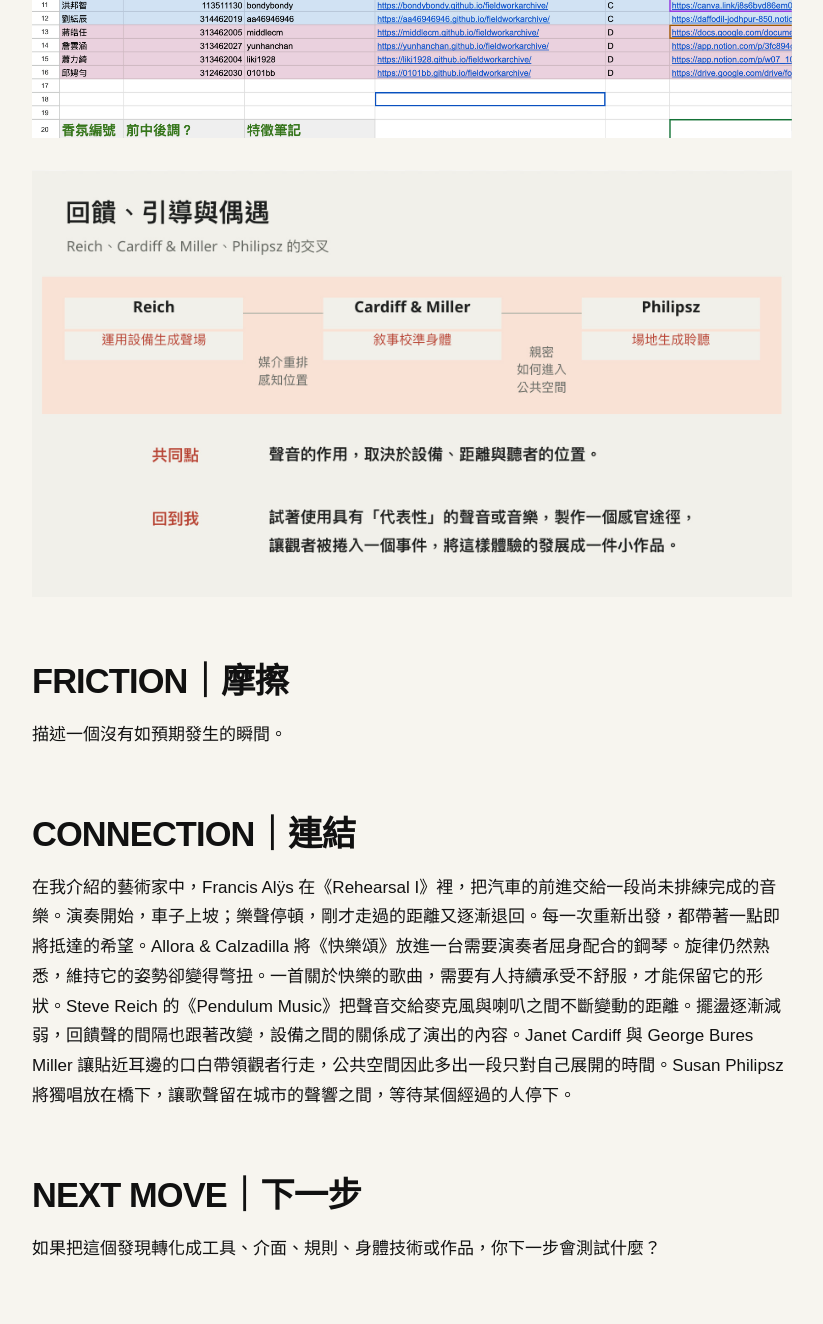
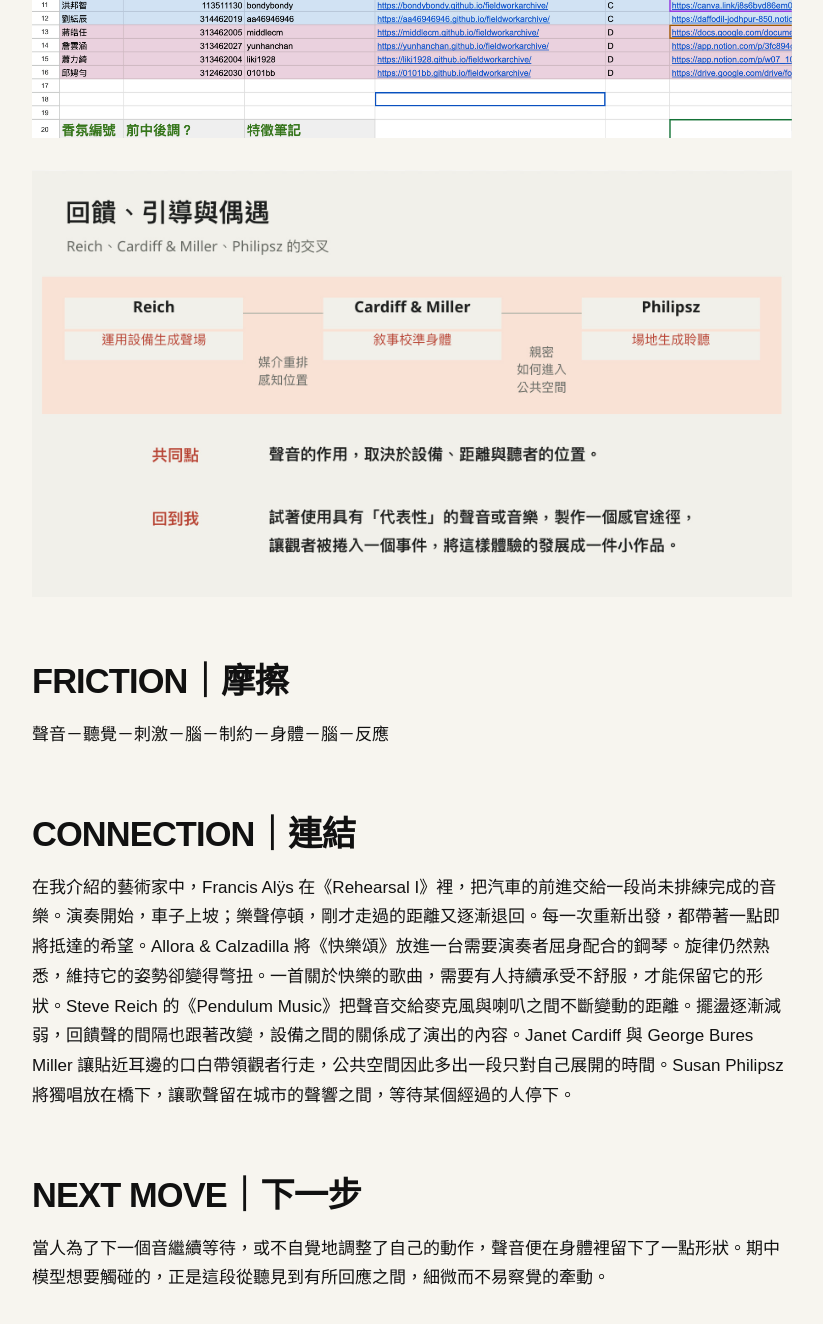
Before and after one commit to yenchichen1998/fieldworkarchive, a Jekyll site: the page built from weeks/week-07.md, in a window 1280 px wide and 1400 px high, scrolled down 1445 px. Shown: the top 1324 px of the window, without its empty margins (48-871 px from the left). Built offline with Jekyll 4.4.1, drawn with Linux system fonts in a browser that asks for light colours.

Commit message:
Update week-07.md

```diff
--- a/weeks/week-07.md
+++ b/weeks/week-07.md
@@ -18,7 +18,7 @@ permalink: /weeks/week-07/
 
 ## FRICTION｜摩擦
 
-描述一個沒有如預期發生的瞬間。
+聲音－聽覺－刺激－腦－制約－身體－腦－反應
 
 ## CONNECTION｜連結
 
@@ -27,4 +27,4 @@ permalink: /weeks/week-07/
 
 ## NEXT MOVE｜下一步
 
-如果把這個發現轉化成工具、介面、規則、身體技術或作品，你下一步會測試什麼？
+當人為了下一個音繼續等待，或不自覺地調整了自己的動作，聲音便在身體裡留下了一點形狀。期中模型想要觸碰的，正是這段從聽見到有所回應之間，細微而不易察覺的牽動。
```
